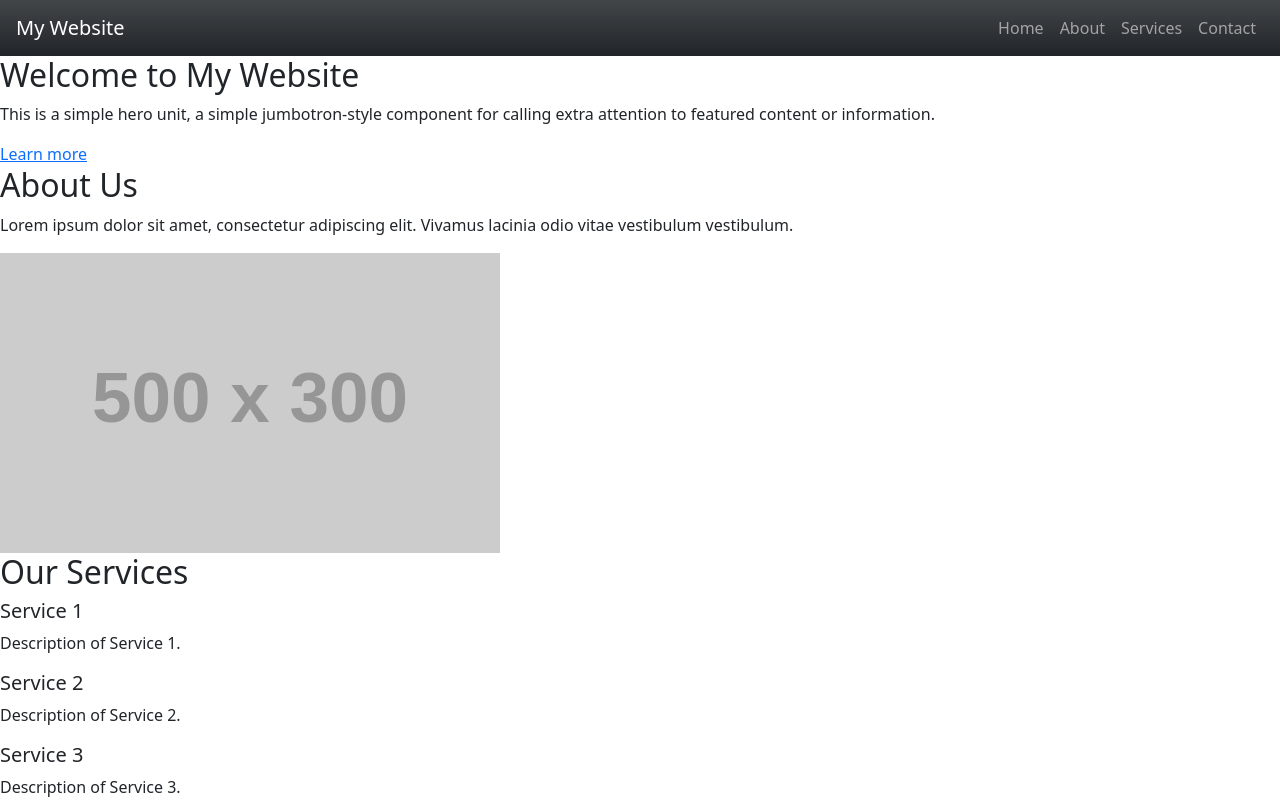
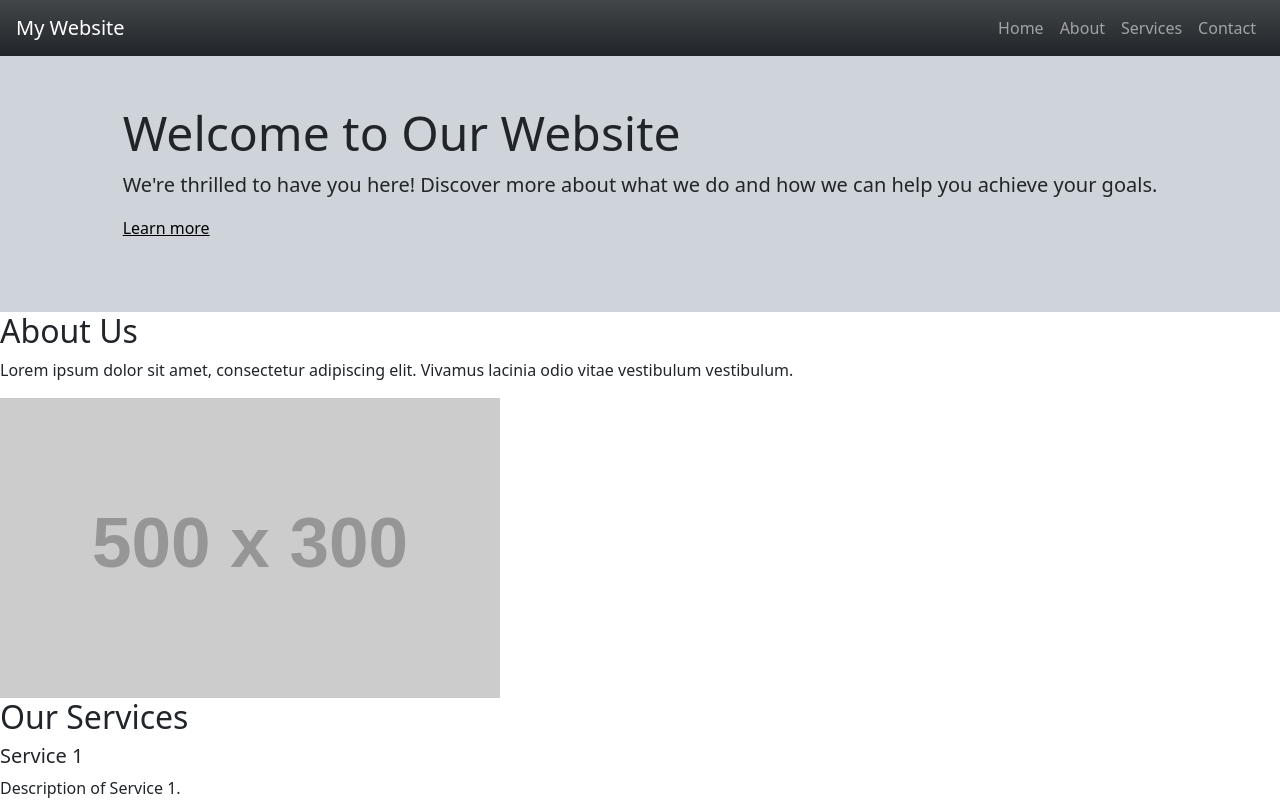
Before and after one commit to JmatthewGit/Zaio-Bootstrap-Project, a plain HTML site: page index.html in a window 1280 px wide. Shown: the top 803 px of the page. Drawn offline with nearby package versions, Linux system fonts and the light colour scheme; placeholder pictures from the web are drawn by us.

Commit message:
Completed Hero section

```diff
--- a/index.html
+++ b/index.html
@@ -35,12 +35,14 @@
     </nav>
 
     <!-- Hero Section -->
-    <div>
-        <div>
-            <h2>Welcome to My Website</h2>
-            <p>This is a simple hero unit, a simple jumbotron-style component for calling extra attention to featured
-                content or information.</p>
-            <a href="#about" role="button">Learn more</a>
+    <!-- Jumbotron class has been removed by Bootstrap in favour of these utilites -->
+
+    <div class="bg-dark-subtle d-flex justify-content-center">
+        <div class="p-5 mb-4">
+            <h2 class="display-5">Welcome to Our Website</h2>
+            <p class="lead">We're thrilled to have you here! Discover more about what we do and how we can help you
+                achieve your goals.</p>
+            <a class="text-black" href="#about" role="button">Learn more</a>
         </div>
     </div>
 
```
